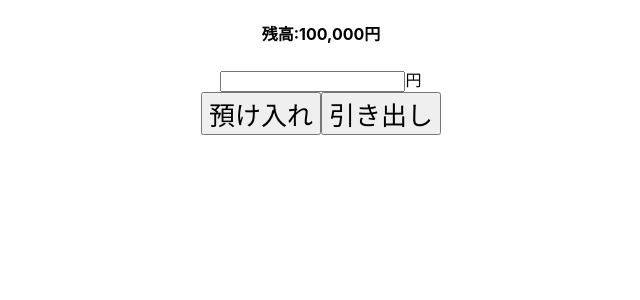
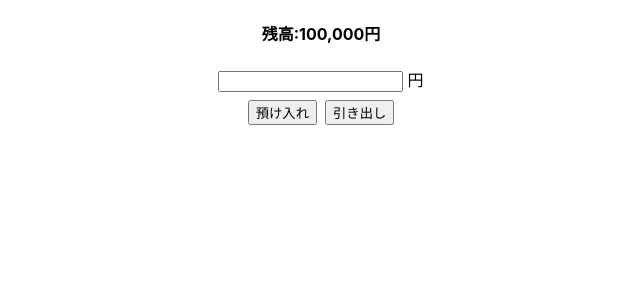
Before and after one commit to Takumikimura1899/useReducer_practice, a React (Vite) app: page / in a window 1280 px wide. Shown: the top 300 px of the page, without its empty margins (319-959 px from the left). Built offline with nearby package versions, Linux system fonts and the light colour scheme.

Commit message:
[add]入力値をuseStateで保持 入力値は数値に変換

```diff
--- a/src/App.css
+++ b/src/App.css
@@ -2,41 +2,20 @@
   text-align: center;
 }
 
-.App-logo {
-  height: 40vmin;
-  pointer-events: none;
-}
-
-@media (prefers-reduced-motion: no-preference) {
-  .App-logo {
-    animation: App-logo-spin infinite 20s linear;
-  }
-}
-
-.App-header {
-  background-color: #282c34;
-  min-height: 100vh;
+.operationArea {
   display: flex;
   flex-direction: column;
   align-items: center;
-  justify-content: center;
-  font-size: calc(10px + 2vmin);
-  color: white;
 }
 
-.App-link {
-  color: #61dafb;
+.operationArea span {
+  margin-left: 4px;
 }
 
-@keyframes App-logo-spin {
-  from {
-    transform: rotate(0deg);
-  }
-  to {
-    transform: rotate(360deg);
-  }
+.buttons {
+  margin-top: 8px;
 }
-
-button {
-  font-size: calc(10px + 2vmin);
+.buttons button {
+  margin-left: 4px;
+  margin-right: 4px;
 }
--- a/src/components/Bank.tsx
+++ b/src/components/Bank.tsx
@@ -1,4 +1,4 @@
-import React, { useReducer } from 'react';
+import React, { useReducer, useState } from 'react';
 
 type State = {
   savings: number;
@@ -25,12 +25,20 @@ const reducer = (state: State, action: Action) => {
 
 export const Bank = () => {
   const [state, dispatch] = useReducer(reducer, initialState);
+  const [amount, setAmount] = useState<number>();
+
   return (
     <div>
       <h4>残高:{state.savings.toLocaleString()}円</h4>
       <div className='operationArea'>
         <div>
-          <input type='number' />
+          <input
+            type='number'
+            value={amount}
+            onChange={(e) => {
+              setAmount(Number(e.target.value));
+            }}
+          />
           <span>円</span>
         </div>
         <div className='buttons'>
```
